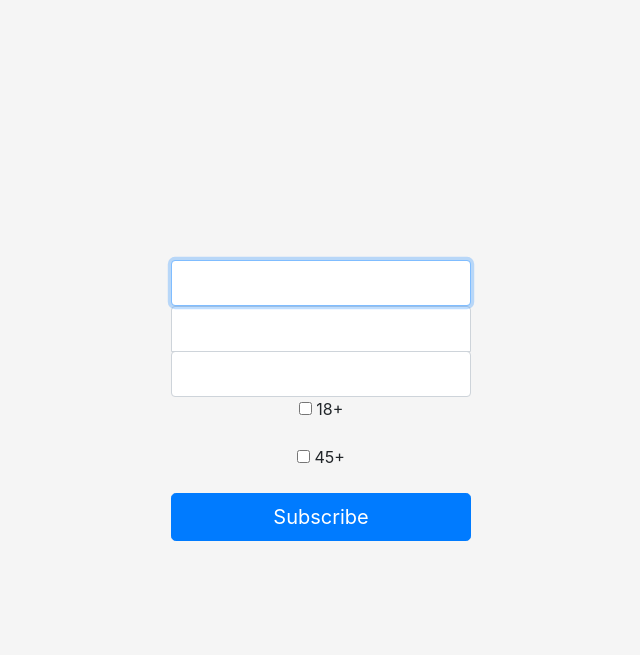
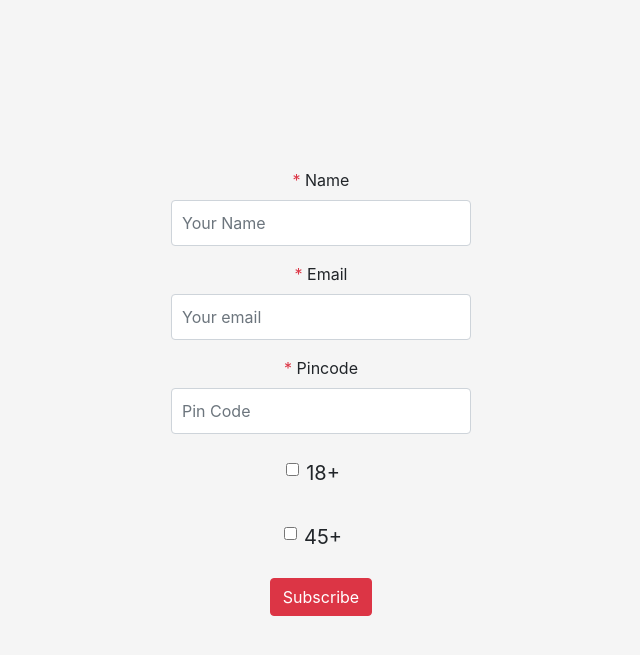
Before and after one commit to gopishmundada/cowin_alerts, a Flask app: page / in a window 1280 px wide. Shown: the top 655 px of the page, without its empty margins (319-959 px from the left). Run offline with Flask 2, Linux system fonts and the light colour scheme; parts of the project's set-up code (start-up, migrations or seed data) failed here and were passed over; some libraries are stand-ins or nearby versions.

Commit message:
create subscribe form, link db

```diff
--- /dev/null
+++ b/cowin_alerts/forms/__init__.py
@@ -0,0 +1 @@
+from .subscribe import SubscribeForm
--- /dev/null
+++ b/cowin_alerts/forms/subscribe.py
@@ -0,0 +1,21 @@
+from flask_wtf import FlaskForm
+from wtforms import StringField, SubmitField, BooleanField
+from wtforms.validators import DataRequired
+
+
+class SubscribeForm(FlaskForm):
+    name = StringField(
+        'Name',
+        validators=[DataRequired()],
+    )
+    email = StringField(
+        'Email',
+        validators=[DataRequired()],
+    )
+    pincode = StringField(
+        'Pincode',
+        validators=[DataRequired()],
+    )
+    sub_18 = BooleanField('18+')
+    sub_45 = BooleanField('45+')
+    submit = SubmitField('Subscribe')
--- a/cowin_alerts/index.py
+++ b/cowin_alerts/index.py
@@ -1,4 +1,6 @@
 from flask import Blueprint, render_template
+from .forms import SubscribeForm
+from .models import Subscribers, db
 
 
 index_bp = Blueprint(
@@ -9,9 +11,28 @@ index_bp = Blueprint(
 )
 
 
-@index_bp.route('/', methods=['GET'])
+@index_bp.route('/', methods=['GET', 'POST'])
 def index():
+    sub_form = SubscribeForm()
+
+    if sub_form.validate_on_submit():
+        subscriber = Subscribers(
+            name=sub_form.name.data,
+            email=sub_form.email.data,
+            pincode=sub_form.pincode.data,
+            sub_18=sub_form.sub_18.data,
+            sub_45=sub_form.sub_45.data,
+        )
+
+        db.session.add(subscriber)
+        db.session.commit()
+
+        return render_template(
+            'success.html',
+        )
+
     return render_template(
         'index.html',
         title='Cowin Alerts',
+        sub_form=sub_form
     )
--- a/cowin_alerts/static/css/index.css
+++ b/cowin_alerts/static/css/index.css
@@ -32,13 +32,28 @@ body {
 .form-signin .form-control:focus {
   z-index: 2;
 }
-.form-signin input[type="email"] {
+.form-signin input[type='email'] {
   margin-bottom: -1px;
   border-bottom-right-radius: 0;
   border-bottom-left-radius: 0;
 }
-.form-signin input[type="password"] {
+.form-signin input[type='password'] {
   margin-bottom: 10px;
   border-top-left-radius: 0;
   border-top-right-radius: 0;
 }
+
+.bd-placeholder-img {
+  font-size: 1.125rem;
+  text-anchor: middle;
+  -webkit-user-select: none;
+  -moz-user-select: none;
+  -ms-user-select: none;
+  user-select: none;
+}
+
+@media (min-width: 768px) {
+  .bd-placeholder-img-lg {
+    font-size: 3.5rem;
+  }
+}
--- a/cowin_alerts/templates/index.html
+++ b/cowin_alerts/templates/index.html
@@ -12,39 +12,30 @@
       crossorigin="anonymous"
     />
     <link href="{{url_for('static',filename='css/index.css')}}" rel="stylesheet" />
-    <style>
-      .bd-placeholder-img {
-        font-size: 1.125rem;
-        text-anchor: middle;
-        -webkit-user-select: none;
-        -moz-user-select: none;
-        -ms-user-select: none;
-        user-select: none;
-      }
-
-      @media (min-width: 768px) {
-        .bd-placeholder-img-lg {
-          font-size: 3.5rem;
-        }
-      }
-    </style>
   </head>
   <body class="text-center">
-    <form class="form-signin">
-      <label class="sr-only">Name</label>
-      <input type="text" class="form-control" required autofocus />
-      <label class="sr-only">Email</label>
-      <input type="email" class="form-control" required />
-      <label class="sr-only">Pin-Code</label>
-      <input type="text" class="form-control" required />
+    {% from 'macros.html' import render_form_field %}
 
-      <div class="checkbox mb-3">
-        <label> <input type="checkbox" /> 18+ </label>
+    <form action="{{request.path}}" method="POST" class="form-signin">
+      {{ sub_form.hidden_tag() }}
+      <!-- prettier-ignore -->
+      {{ render_form_field(sub_form.name, class='form-control', placeholder='Your Name') }}
+      {{ render_form_field(sub_form.email, class='form-control', placeholder='Your email') }}
+      {{ render_form_field(sub_form.pincode, class='form-control', placeholder='Pin Code') }}
+
+      <div class="form-check form-switch mb-3 form-control-lg">
+        <!-- prettier-ignore -->
+        {{ sub_form.sub_18(class='form-check-input' )}}
+        {{ sub_form.sub_18.label(class='form-check-label') }}
       </div>
-      <div class="checkbox mb-3">
-        <label> <input type="checkbox" /> 45+ </label>
+
+      <div class="form-check form-switch mb-3 form-control-lg">
+        <!-- prettier-ignore -->
+        {{ sub_form.sub_45(class='form-check-input' )}}
+        {{ sub_form.sub_45.label(class='form-check-label') }}
       </div>
-      <button class="btn btn-lg btn-primary btn-block" type="submit">Subscribe</button>
+
+      <div class="mb-3">{{ sub_form.submit(class='btn btn-danger') }}</div>
     </form>
     <script
       src="https://code.jquery.com/jquery-3.5.1.slim.min.js"
--- /dev/null
+++ b/cowin_alerts/templates/macros.html
@@ -0,0 +1,20 @@
+{% macro render_form_field(field) %}
+
+<div class="mb-3">
+  <!-- prettier-ignore -->
+  {% if field.flags.required %}
+  <span class="text-danger">* </span>
+  {% endif %}{{ field.label(class='form-label') }}
+
+  <!-- prettier-ignore -->
+  {{ field(**kwargs)|safe }}
+  {% if field.errors %}
+  <ul>
+    {% for error in field.errors %}
+    <li>{{ error }}</li>
+    {% endfor %}
+  </ul>
+  {% endif %}
+</div>
+
+{% endmacro %}
```
Also changed, not shown: cowin_alerts/templates/success.html (added, +12 -0 lines).
